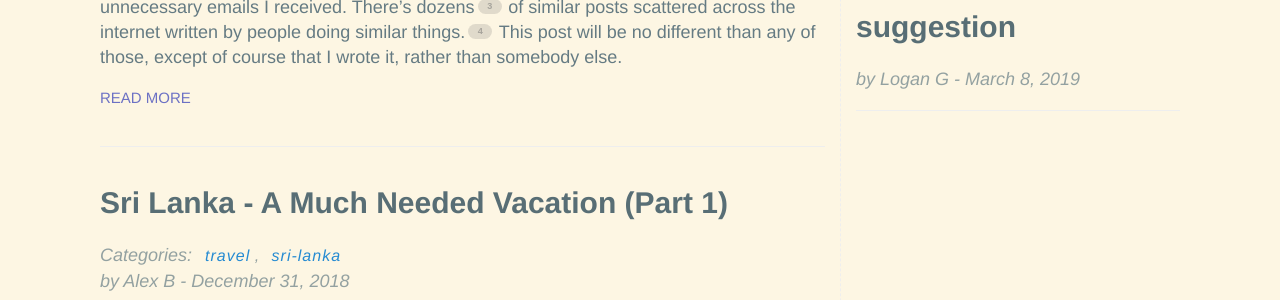
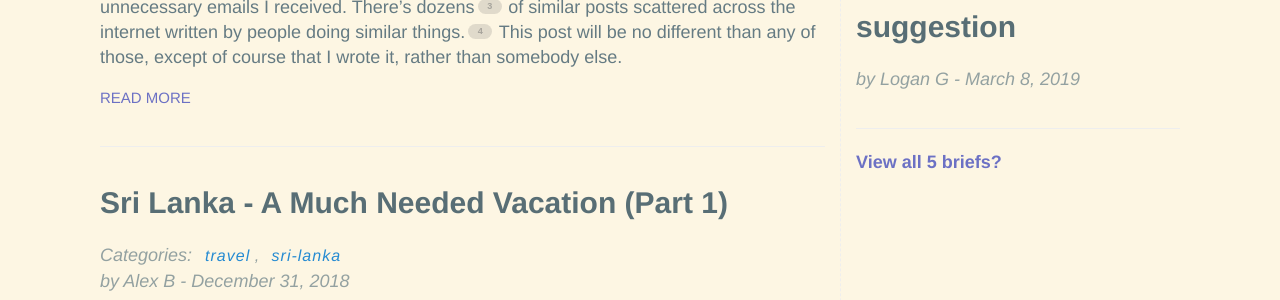
Before and after one commit to hencefarthing/hencefarthing.github.io, a Jekyll site: the page built from index.html, in a window 1280 px wide. Shown: the part 1082-1382 px from the top of the page. Built offline with Jekyll 4.4.1, drawn with Linux system fonts in a browser that asks for light colours.

Commit message:
updating view-all-briefs links

```diff
--- a/_includes/list-briefs.html
+++ b/_includes/list-briefs.html
@@ -1,7 +1,7 @@
 <div class="briefs">
 
     {% unless page.skip_title_link == true %}
-    <h1><a href="{{ site.baseurl }}/briefs">Just to be brief...</a></h1>
+        <h1>Just to be brief...</h1>
     {% endunless %}
 
     {% comment %} Reverse briefs so most recent are on top {% endcomment %}
@@ -41,4 +41,23 @@
         {% endif %}
 
     {% endfor %}
+
+    {% comment %}
+        if displaying 'all' briefs, add "back home" link.
+        if displaying specific # of briefs, include link to 'all' briefs page
+    {% endcomment %}
+
+    {% if page.display_num_briefs == "all" %}
+        <h4>
+            <a href="{{ site.baseurl }}/">
+                Go back home?
+            </a>
+        </h4>
+    {% else %}
+        <h4>
+            <a href="{{ site.baseurl }}/briefs">
+                View all {{ site.briefs | size }} briefs?
+            </a>
+        </h4>
+    {% endif %}
 </div>
--- a/_includes/list-posts.html
+++ b/_includes/list-posts.html
@@ -52,7 +52,7 @@
             </a>
         </h4>
     {% else %}
-        <h4 id="most-posts">
+        <h4>
             <a href="{{ site.baseurl }}/posts">
                 View all {{ site.posts | size }} posts?
             </a>
```
